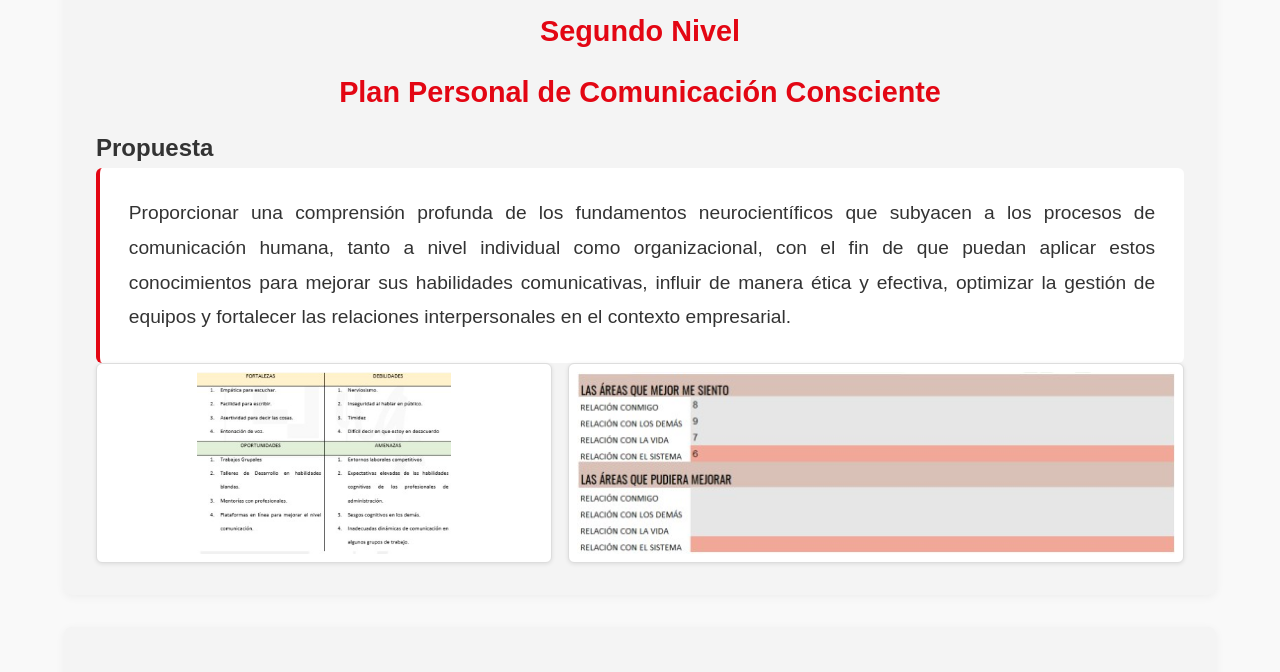
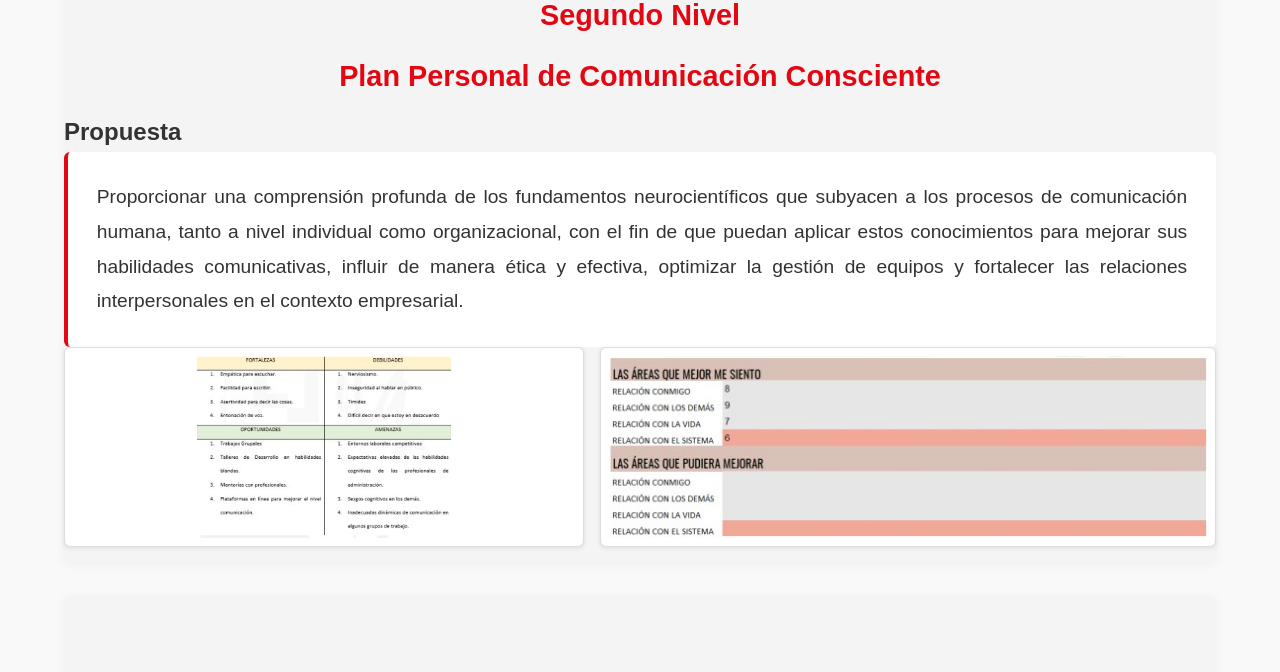
Before and after one commit to eldaro95/PAGINA, a plain HTML site: page Ad.html in a window 1280 px wide. Shown: the part 376-1048 px from the top of the page. Drawn offline with Linux system fonts and the light colour scheme.

Commit message:
Corrección de padding de secciones

```diff
--- a/css/main.css
+++ b/css/main.css
@@ -178,7 +178,7 @@ a:hover {
 
 /* Secciones */
 section {
-  padding: 3em 0;
+  padding: 1em 0;
 }
 
 header.major {
@@ -427,7 +427,6 @@ padding: 2em 2em;
 .proyecto-carrera {
   background: #f4f4f4;
   border-radius: 8px;
-  padding: 2em;
   margin: 2em auto;
   max-width: 1800px;
   width: 90%;
```
